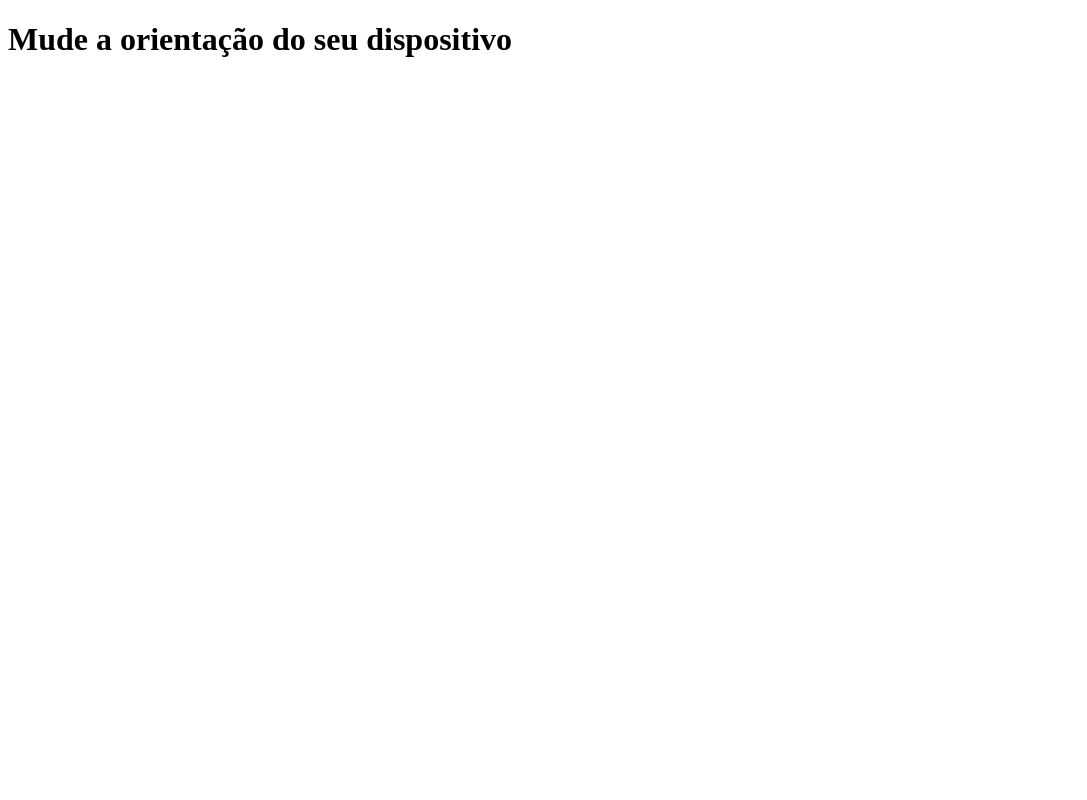
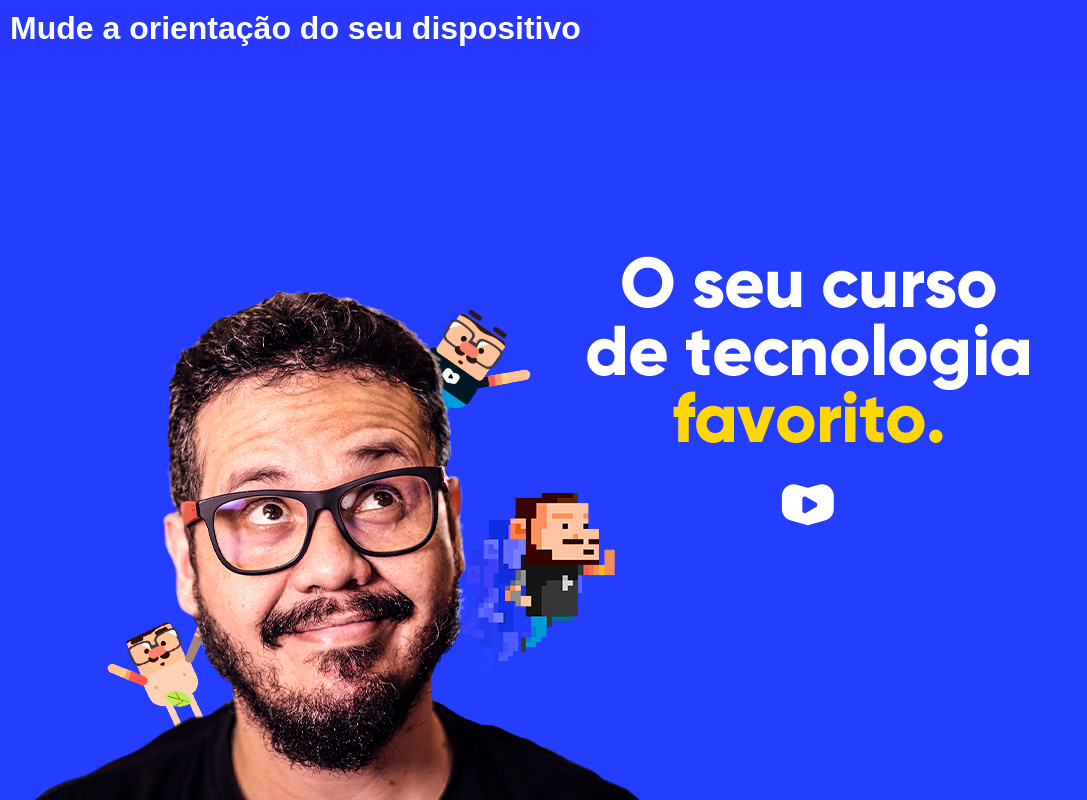
Before and after one commit to BryanK620/html-css, a plain HTML site: page exercicios/ex024/mq002/index.html in a window 1280 px wide. Shown: the whole page, without its empty margins (0-1087 px from the left). Drawn offline with Linux system fonts and the light colour scheme.

Commit message:
atualizei ex 002

```diff
--- a/exercicios/ex024/mq002/estilos/paisagem.css
+++ b/exercicios/ex024/mq002/estilos/paisagem.css
@@ -0,0 +1,6 @@
+@charset "UTF-8";
+
+body{
+    background-image: url(../../imagens/cev-landscape.jpg);
+    background-position: left bottom;
+}
--- a/exercicios/ex024/mq002/estilos/retrato.css
+++ b/exercicios/ex024/mq002/estilos/retrato.css
@@ -0,0 +1,7 @@
+@charset "UTF-8";
+
+body{
+    background-image: url(../../imagens/cev-portrait.jpg);
+
+    background-position: center bottom;
+}
--- a/exercicios/ex024/mq002/estilos/style.css
+++ b/exercicios/ex024/mq002/estilos/style.css
@@ -1 +1,19 @@
 @charset "UTF-8";
+*{
+    margin: 0px;
+    padding: 0px;
+    font-family: Arial, Helvetica, sans-serif;
+}
+
+html, body{
+    width: 100vw;
+    height: 100vh;
+    background-color: rgb(41, 56, 255);
+    background-size: contain;
+    background-repeat: no-repeat;
+}
+
+h1 {
+    color: white;
+    padding: 10px;
+}
```
